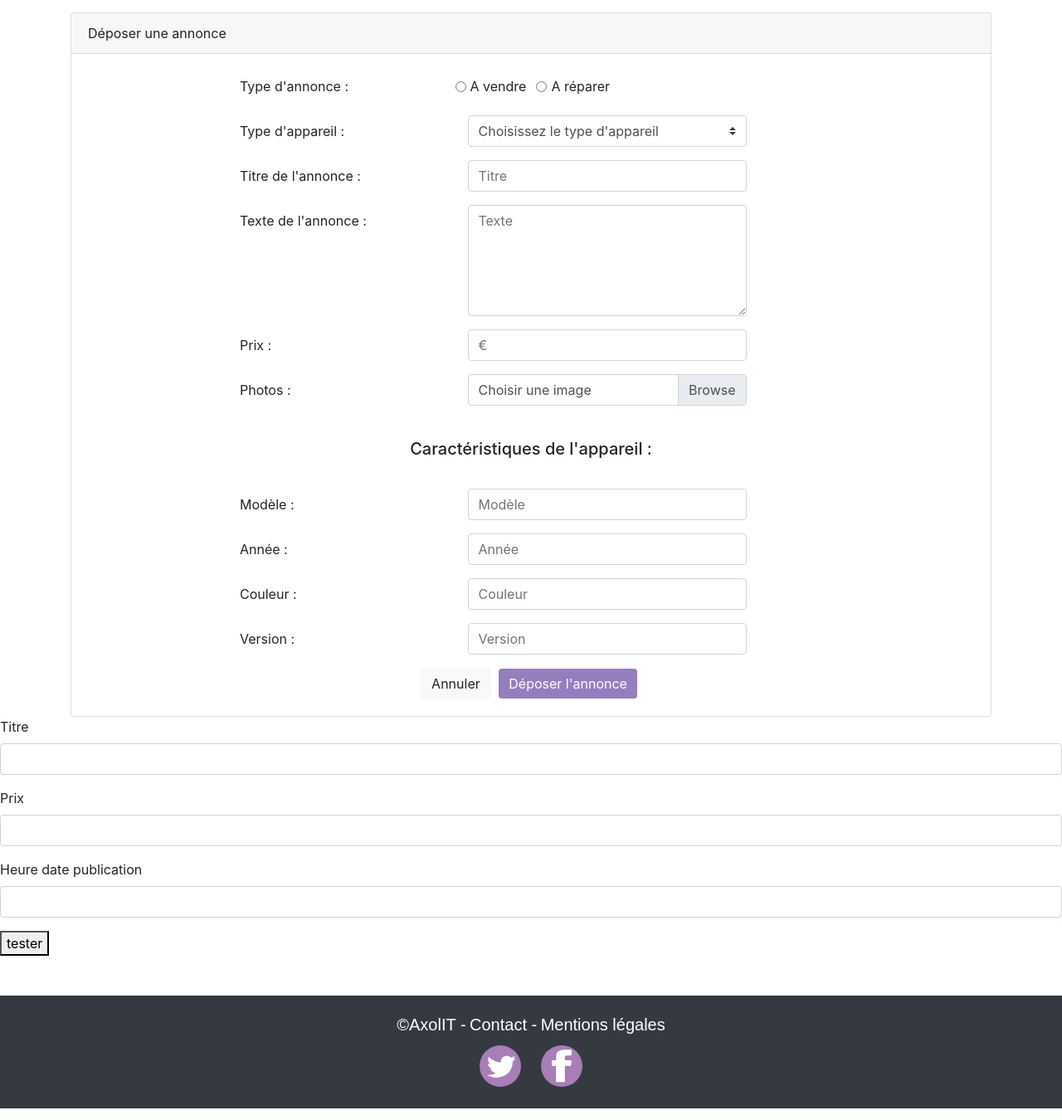
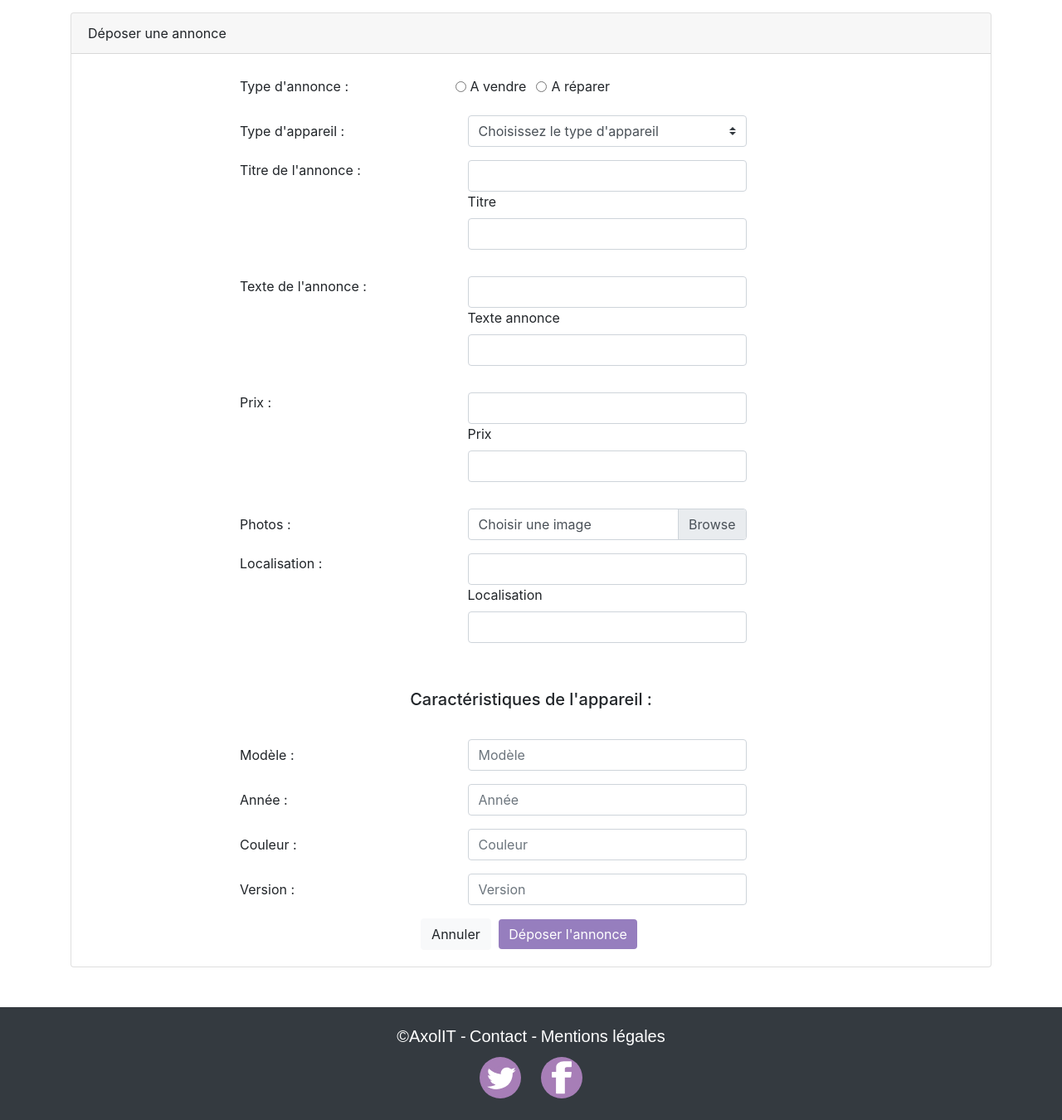
Before and after one commit to StephanieeV/Axolit, a Symfony app: template templates/default/annonce.html.twig in a window 1280 px wide. Shown: the part 99-1449 px from the top of the page at 83% size. Run offline with Twig, Linux system fonts and the light colour scheme; the template is opened without the code that fills it, so the values that code supplies are empty; form fields are guessed from the names that the template uses; some libraries are stand-ins or nearby versions.

Commit message:
Modif annonce

```diff
--- a/templates/default/annonce.html.twig
+++ b/templates/default/annonce.html.twig
@@ -18,6 +18,7 @@
 
 {% block contenu %}
 
+	{{ form_start(form_annonce) }}
 	<div class="container">
 		<div class="card">
 			<div class="card-header">
@@ -65,27 +66,33 @@
 						</div>
 					</div>
 					<div class="form-group row">
-						<label for="titre" class="col-form-label col-sm-3 col-md-3 offset-md-2">
-							Titre de l'annonce :
-						</label>
+						<div class="col-sm-3 col-md-3 offset-md-2">
+							{{form_label(form_annonce.titre, 'Titre de l\'annonce :')	}}
+						</div>
 						<div class="col-sm-6 col-md-4">
-							<input class="form-control" type="text" name="titre" placeholder="Titre" required="Veuillez renseigner ce champ">
+							{{form_widget(form_annonce.titre, {'attr':{'class':'form-control'}})}}
+							{{form_row(form_annonce.titre)}}
+							{{form_errors(form_annonce.titre)}}
 						</div>
 					</div>
 					<div class="form-group row">
-						<label for="texteannonce" class="col-form-label col-sm-3 col-md-3 offset-md-2">
-							Texte de l'annonce :
-						</label>
+						<div class="col-sm-3 col-md-3 offset-md-2">
+							{{form_label(form_annonce.texte_annonce, 'Texte de l\'annonce :')}}
+						</div>
 						<div class="col-sm-6 col-md-4">
-							<textarea class="form-control" rows="5" name="texteannonce" placeholder="Texte" required="Veuillez renseigner ce champ"></textarea>
+							{{form_widget(form_annonce.texte_annonce, {'attr':{'class':'form-control'}})}}
+							{{form_row(form_annonce.texte_annonce)}}
+							{{form_errors(form_annonce.texte_annonce)}}
 						</div>
 					</div>
 					<div class="form-group row">
-						<label for="prix" class="col-form-label col-sm-3 col-md-3 offset-md-2">
-							Prix :
-						</label>
+						<div class="col-sm-3 col-md-3 offset-md-2">
+							{{form_label(form_annonce.prix, 'Prix :')}}
+						</div>
 						<div class="col-sm-6 col-md-4">
-							<input class="form-control" type="number" name="prix" placeholder="€">
+							{{form_widget(form_annonce.prix, {'attr':{'class':'form-control'}})}}
+							{{form_row(form_annonce.prix)}}
+							{{form_errors(form_annonce.prix)}}
 						</div>
 					</div>
 					<div class="form-group row">
@@ -99,6 +106,16 @@
 									Choisir une image
 								</label>
 							</div>
+						</div>
+					</div>
+					<div class="form-group row">
+						<div class="col-sm-3 col-md-3 offset-md-2">
+							{{form_label(form_annonce.localisation, 'Localisation :')}}
+						</div>
+						<div class="col-sm-6 col-md-4">
+							{{form_widget(form_annonce.localisation, {'attr':{'class':'form-control'}})}}
+							{{form_row(form_annonce.localisation)}}
+							{{form_errors(form_annonce.localisation)}}
 						</div>
 					</div>
 					<br>
@@ -173,22 +190,11 @@
 							</div>
 						</div>
 
-
 					</div>
 				</form>
 			</div>
 		</div>
 	</div>
-	{{ form_start(form_annonce) }}
-
-
-	{{form_row(form_annonce.titre)}}
-	{{form_row(form_annonce.prix)}}
-	{{form_row(form_annonce.heure_date_publication)}}
-
-	<button type="submit">
-		tester
-	</button>
 
 	{{ form_end(form_annonce) }}
 
--- a/templates/default/connexion.html.twig
+++ b/templates/default/connexion.html.twig
@@ -11,7 +11,7 @@
             <h5 class="card-header">Connexion</h5>
                 <div class="card-body text-center">
                     <form method="post" action="connexion.php">
-                        <div class="form-group row col-md-6 offset-md-3">
+                        <div class="form-group row col-md-4 offset-md-4">
                             <label for="email">Adresse e-mail :</label>
                             <div class="input-group">
                                 <div class="input-group-prepend">
@@ -20,7 +20,7 @@
                                 <input type="email" class="form-control" id="email" placeholder="E-mail" required="Veuillez renseigner ce champ" name="email">
                             </div>
                         </div>
-                        <div class="form-group row col-md-6 offset-md-3">
+                        <div class="form-group row col-md-4 offset-md-4">
                             <label for="mdp">Mot de passe :</label>
                             <input type="password" class="form-control" id="mdp" placeholder="Mot de passe" required="Veuillez renseigner ce champ" name="mdp">
                         </div>
```
Also changed, not shown: templates/default/annonce_vente.html.twig (+29 -23 lines).
